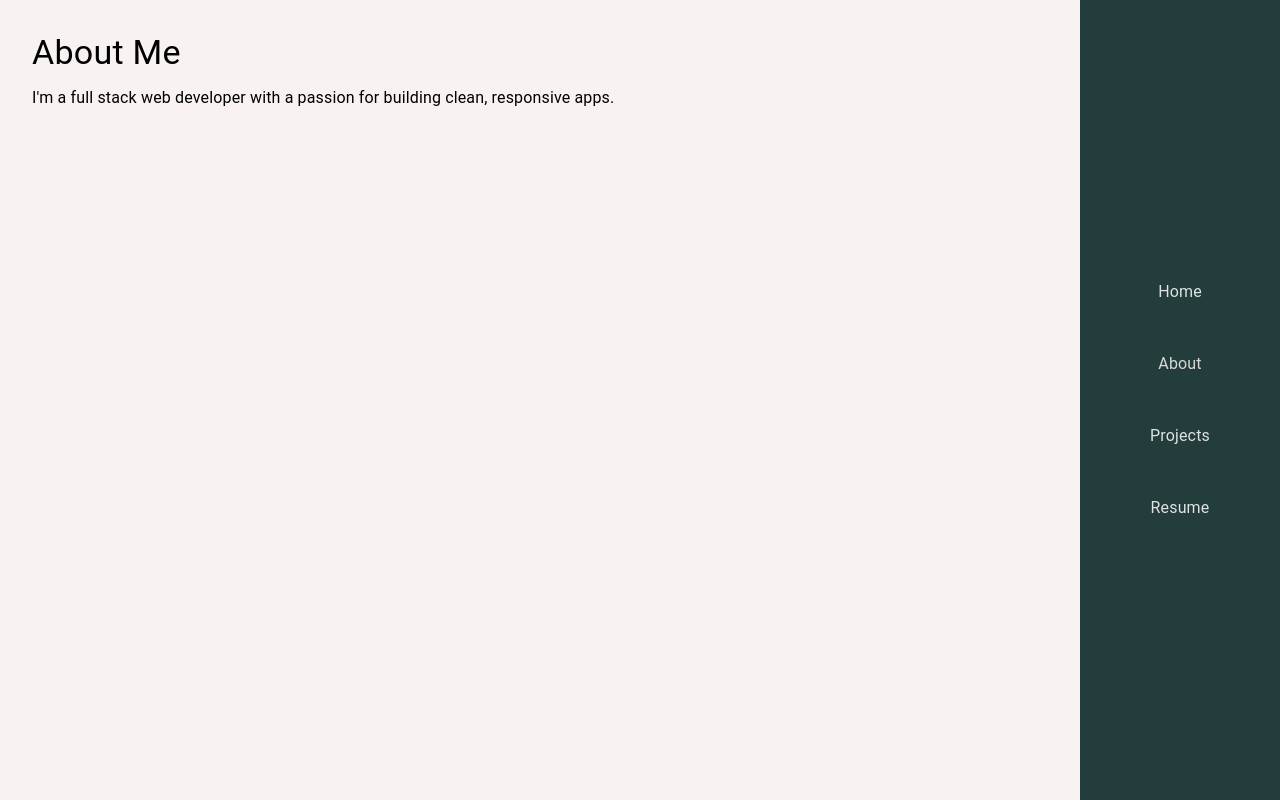
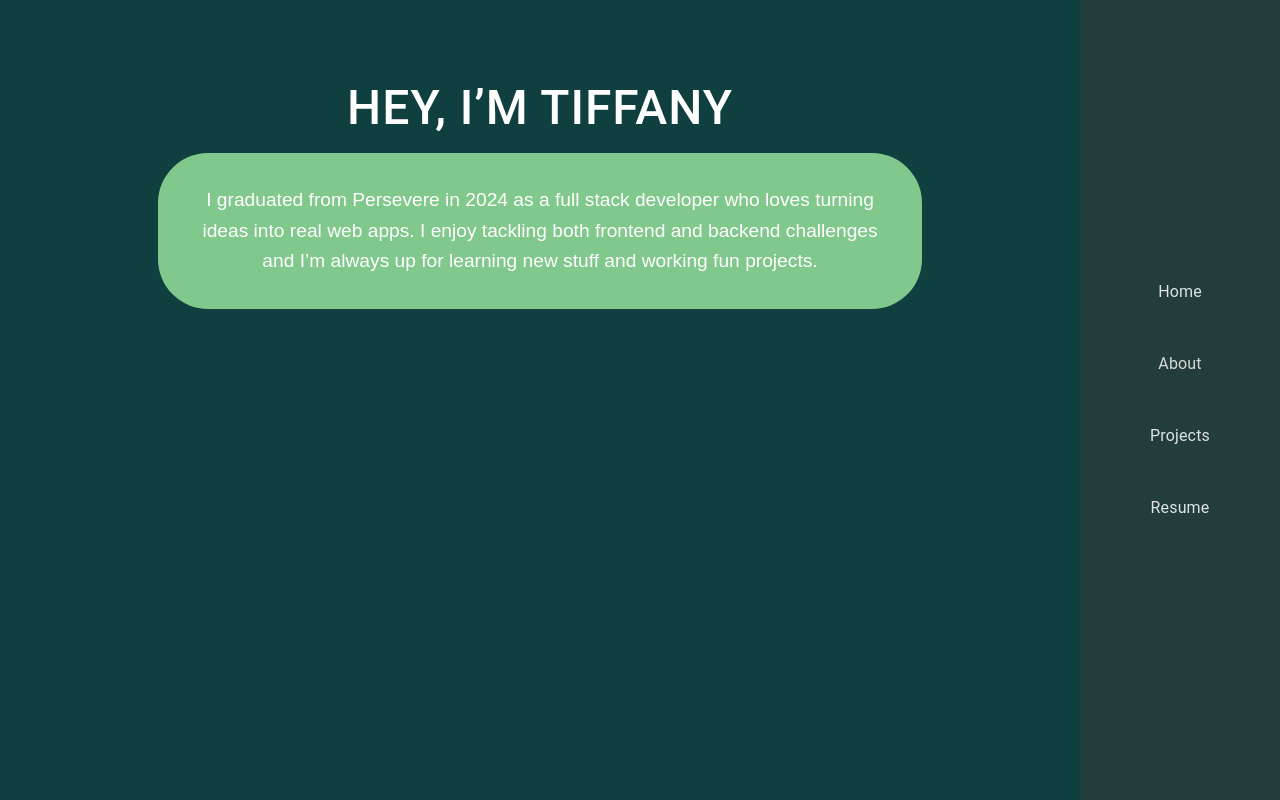
Before and after one commit to THalsell/tiffany-portfolio, a React (Vite) app in the folder vite-project/: page /about in a window 1280 px wide. Built offline with nearby package versions, Linux system fonts and the light colour scheme; a web font is replaced by a local one.

Commit message:
worked on about page

```diff
--- a/vite-project/package.json
+++ b/vite-project/package.json
@@ -15,7 +15,8 @@
     "@mui/icons-material": "^7.1.0",
     "@mui/material": "^7.1.0",
     "react": "^19.1.0",
-    "react-dom": "^19.1.0"
+    "react-dom": "^19.1.0",
+    "react-router-dom": "^7.6.1"
   },
   "devDependencies": {
     "@eslint/js": "^9.25.0",
--- a/vite-project/src/pages/About.jsx
+++ b/vite-project/src/pages/About.jsx
@@ -1,14 +1,40 @@
+
 import { Typography, Box } from '@mui/material';
+import { styled } from '@mui/material/styles';
 
-const About = () => (
-  <Box sx={{ p: 4 }}>
-    <Typography variant="h4" gutterBottom>
-      About Me
-    </Typography>
-    <Typography>
-      I'm a full stack web developer with a passion for building clean, responsive apps.
-    </Typography>
-  </Box>
-);
+const AboutSection = styled(Box)(({ theme }) => ({
+  backgroundColor: '#103f3f', // Dark teal background
+  color: 'white',
+  paddingTop: theme.spacing(10),
+  paddingBottom: theme.spacing(10),
+  textAlign: 'center',
+  minHeight: '100vh',
+}));
+
+const IntroText = styled(Box)(({ theme }) => ({
+  backgroundColor: '#80c88c', // Light green
+  color: 'white',
+  padding: theme.spacing(4),
+  margin: '0 auto',
+  maxWidth: '700px',
+  borderRadius: '50px',
+  fontSize: '1.2rem',
+  fontFamily: 'sans-serif',
+  lineHeight: 1.6,
+}));
+
+const About = () => {
+  return (
+    <AboutSection>
+      <Typography variant="h3" gutterBottom sx={{ fontWeight: 500, letterSpacing: 1 }}>
+        HEY, I’M TIFFANY
+      </Typography>
+
+      <IntroText>
+        I graduated from Persevere in 2024 as a full stack developer who loves turning ideas into real web apps. I enjoy tackling both frontend and backend challenges and I’m always up for learning new stuff and working fun projects.
+      </IntroText>
+    </AboutSection>
+  );
+};
 
 export default About;
```
Also changed, not shown: 1 other file (tests, documents, lock files or other folders).
